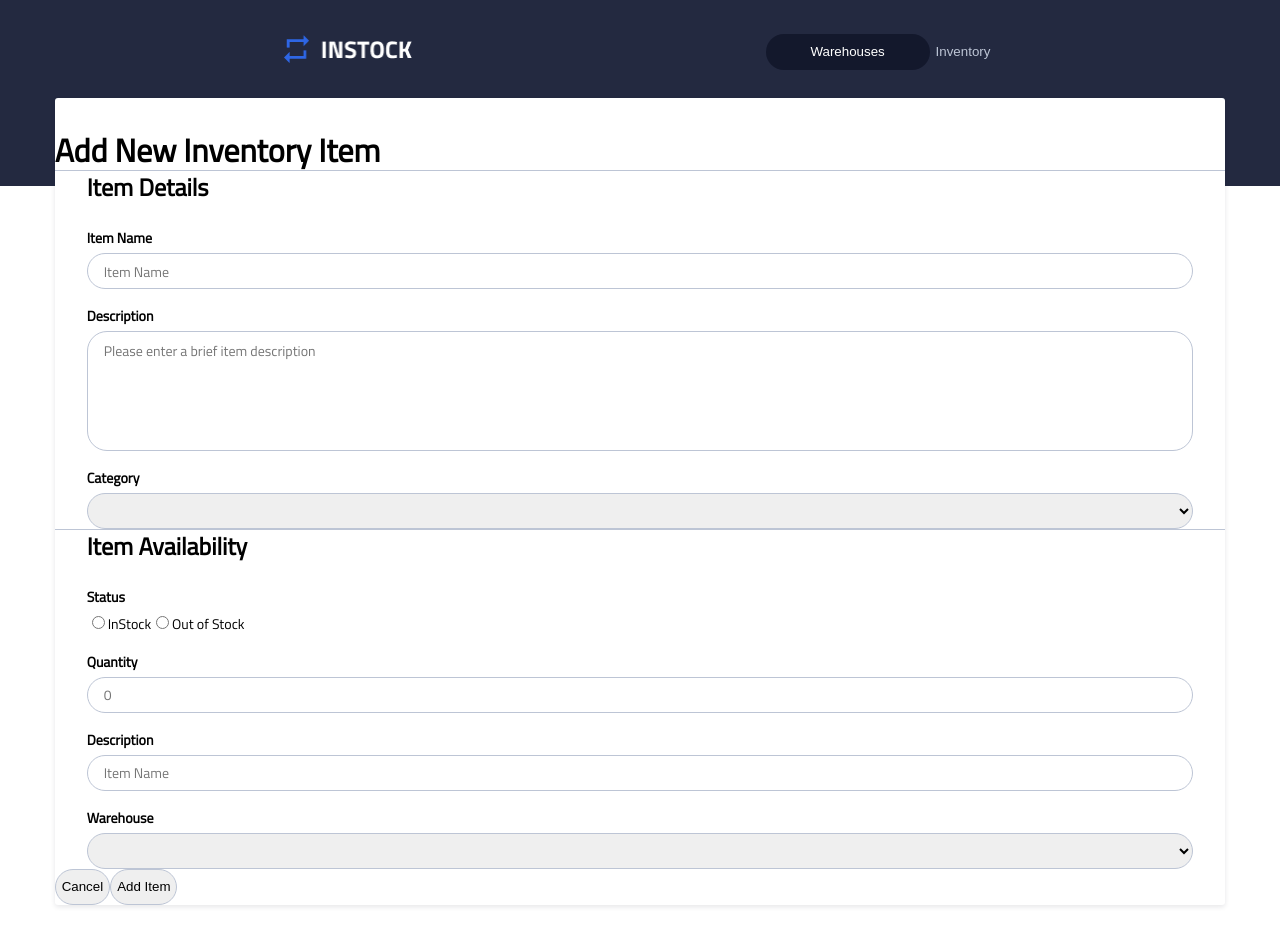
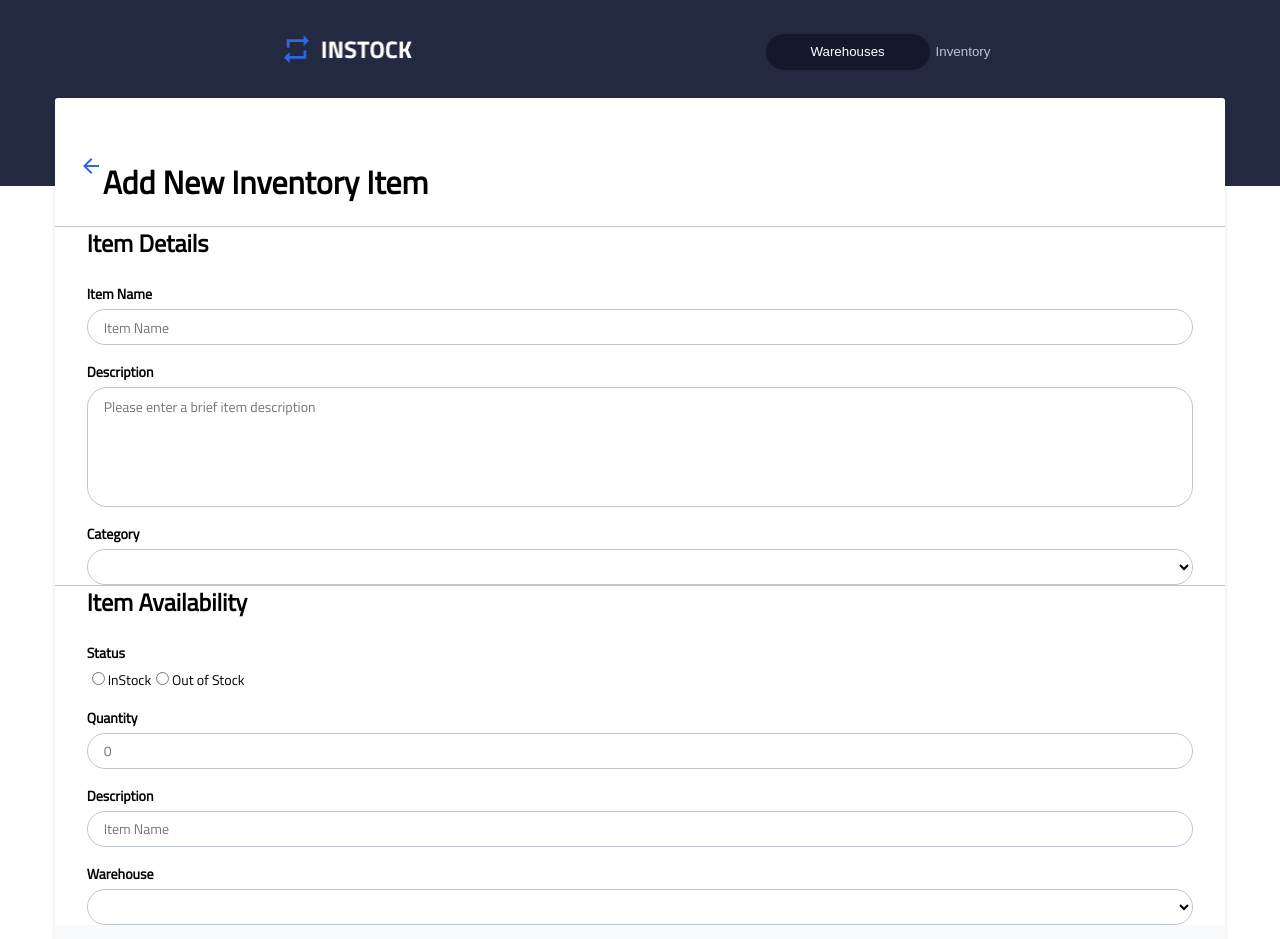
Before and after one commit to KevinTyrrell/InStock, a React (Create React App) app in the folder client/: page / in a window 1280 px wide. Shown: the top 939 px of the page. Built offline with nearby package versions, Linux system fonts and the light colour scheme.

Commit message:
cancel and submit button styling

```diff
--- a/client/src/Components/ItemAvailability/ItemAvailability.scss
+++ b/client/src/Components/ItemAvailability/ItemAvailability.scss
@@ -5,7 +5,7 @@
 
 
     &__input-radius{
-        @extend %input-radius;
+        @include input-radius;
         @extend %input;
 
 
@@ -16,7 +16,6 @@
     @extend %flex-column;
     @extend %section-pad;
     @extend %topdivider;
-
 
 
         .section__title {
--- a/client/src/Components/ItemDetails/ItemDetails.jsx
+++ b/client/src/Components/ItemDetails/ItemDetails.jsx
@@ -1,6 +1,5 @@
 import React, { Component } from 'react'
-import PropTypes from 'prop-types'
-import './ItemDetails.scss'
+
 
 export class ItemDetails extends Component {
 
--- a/client/src/Components/ItemDetails/ItemDetails.scss
+++ /dev/null
@@ -1,2 +0,0 @@
-
-@use '../../partials/partial' as *;
--- a/client/src/Pages/NewInventory.jsx
+++ b/client/src/Pages/NewInventory.jsx
@@ -1,18 +1,23 @@
 import React, { Component } from 'react'
 import ItemDetails from '../Components/ItemDetails/ItemDetails'
 import ItemAvailability from '../Components/ItemAvailability/ItemAvailability'
+/*images*/
+import ArrowBack from "../InStock Assets/Icons/arrow_back-24px.svg"
 import './NewInventory.scss'
 
 export class NewInventory extends Component {
     render() {
         return (
             <div className="form">
+            <div className="title__container-section">
+                <img className="icon" src={ArrowBack} alt="Back Arrow"/>
                 <h1 className="form__title">Add New Inventory Item</h1>
+                </div>
                 <ItemDetails/>
                 <ItemAvailability/>
                 <div className="button__container">
-                    <button className="button-cancel">Cancel</button>
-                    <button className="button-submit">Add Item</button>
+                    <button className="button button-cancel">Cancel</button>
+                    <button className="button button-submit">Add Item</button>
                 </div>
 
             </div>
--- a/client/src/Pages/NewInventory.scss
+++ b/client/src/Pages/NewInventory.scss
@@ -16,23 +16,45 @@
         box-sizing: border-box;
     }
 
+    .title__container-section{
+        padding: 2rem 1.5rem 1.5rem;
+        @extend %flex-row;
+
+        /* .icon {
+            height: 1rem;
+            width: 1rem;
+        } */
+    }
+
     &__title{
         @extend %h1;
         margin-block-end: 0;
         margin-block-start: 0;
         margin-top: 2rem;
-
     }
 
 
-    button {
-        @extend %input;
-        @extend %input-radius;
 
-    }
 
     .button__container {
         @extend %flex-row;
+        padding: 1rem 1.5rem;
+        background: rgba(247, 248, 249, 0.7);
+        border-radius: 0px 0px 3px 3px;
+
+        .button {
+                @extend %input;
+                width: 8.688rem;
+                @include input-radius;
+                @extend %h3;
+                color: $slate;
+
+                &-submit{
+                @include input-radius($color: $stockIndigo);
+                color: $whites;
+                margin-left: 1rem;
+                }
+            }
     }
 
 
--- a/client/src/partials/_partial.scss
+++ b/client/src/partials/_partial.scss
@@ -153,10 +153,11 @@ $out: #c94515;
   }
 }
 
-%input-radius {
-  border: 1px solid #BDC5D5;
+@mixin input-radius($color: $whites) {
+  border: 1px solid $cloud;
   box-sizing: border-box;
   border-radius: 20px;
+  background-color: $color;
 }
 %input {
   height: 2.25rem;
```
